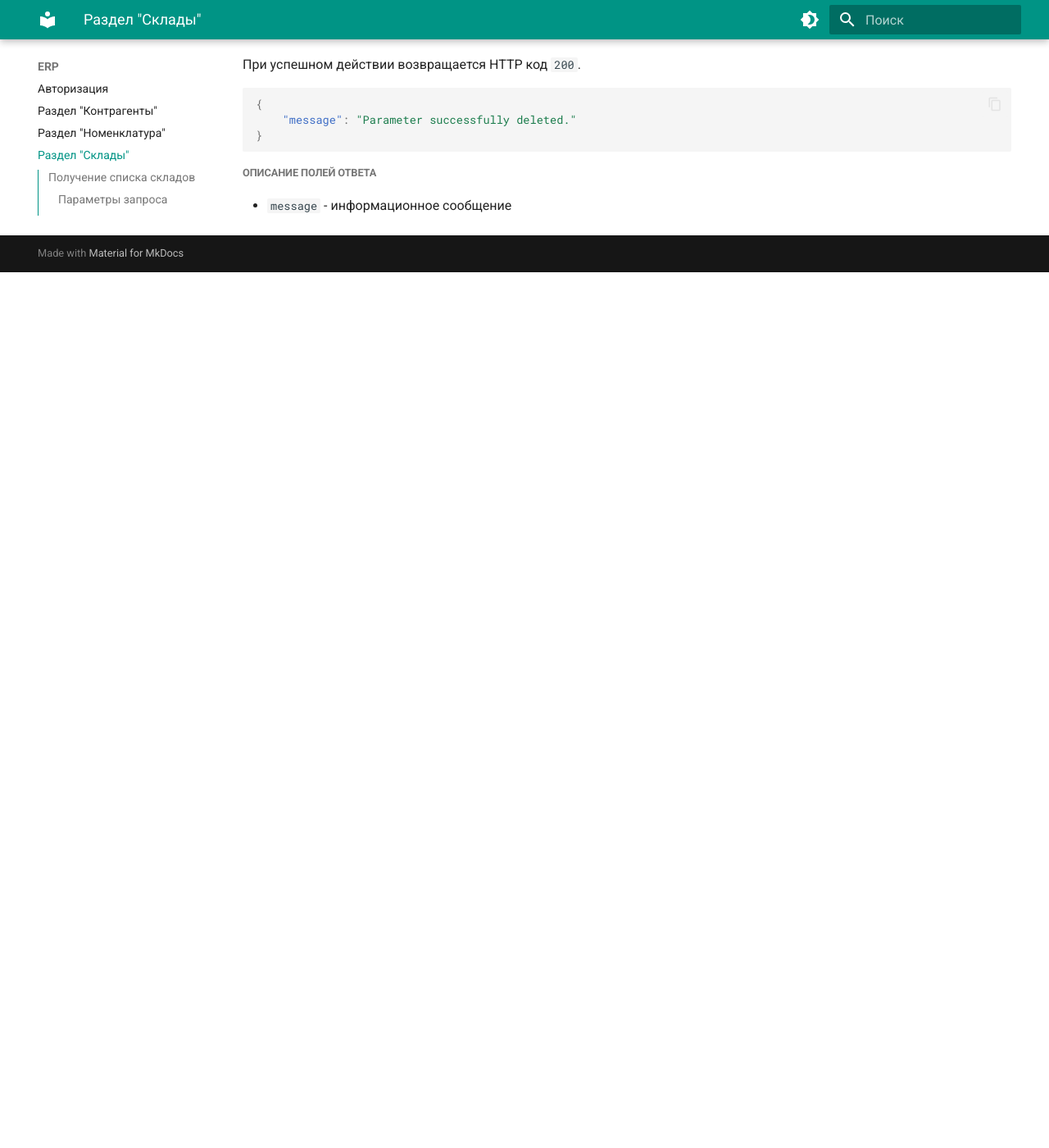
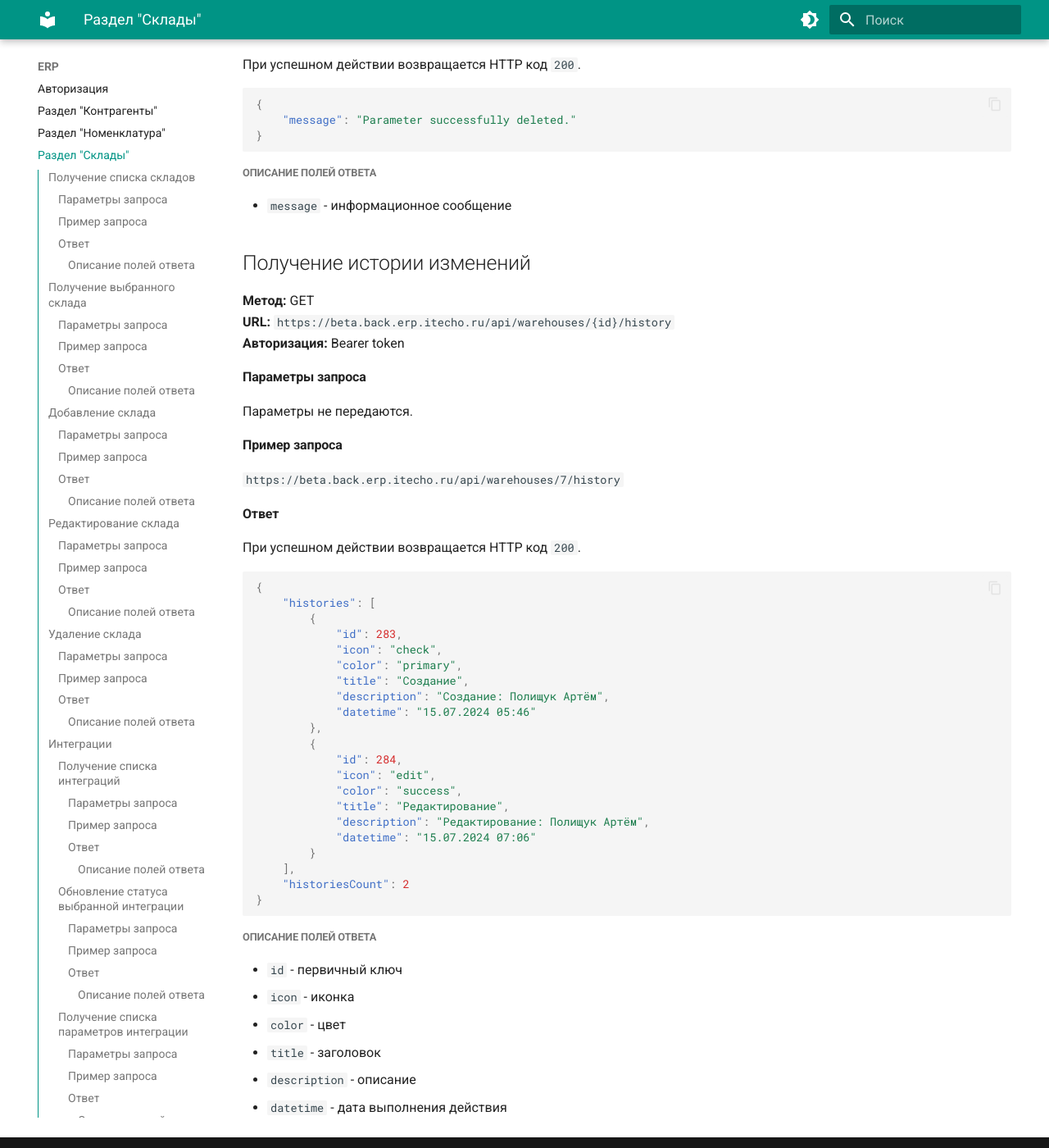
Before and after one commit to Krushanov/docs.erp.itecho.ru, an MkDocs documentation site: the page built from docs/ERP/Склады.md, in a window 1280 px wide and 1400 px high, scrolled down 13603 px. Shown: the whole window at 82% size. Built offline with MkDocs 1.6.1 and Material for MkDocs 9.7.7, drawn with Linux system fonts in a browser that asks for light colours; before the commit the page ends 13935 px from its top, so only the background shows below that.

Commit message:
Edit Склады.md file.

````diff
--- a/docs/ERP/Склады.md
+++ b/docs/ERP/Склады.md
@@ -633,3 +633,53 @@
 ##### Описание полей ответа
 
 - `message` - информационное сообщение
+
+## Получение истории изменений
+
+**Метод:** GET
+**URL:** `https://beta.back.erp.itecho.ru/api/warehouses/{id}/history`
+**Авторизация:** Bearer token
+
+#### Параметры запроса
+
+Параметры не передаются.
+
+#### Пример запроса
+
+`https://beta.back.erp.itecho.ru/api/warehouses/7/history`
+
+#### Ответ
+
+При успешном действии возвращается HTTP код `200`.
+```json
+{
+	"histories": [
+		{
+			"id": 283,
+			"icon": "check",
+			"color": "primary",
+			"title": "Создание",
+			"description": "Создание: Полищук Артём",
+			"datetime": "15.07.2024 05:46"
+		},
+		{
+			"id": 284,
+			"icon": "edit",
+			"color": "success",
+			"title": "Редактирование",
+			"description": "Редактирование: Полищук Артём",
+			"datetime": "15.07.2024 07:06"
+		}
+	],
+	"historiesCount": 2
+}
+```
+
+##### Описание полей ответа
+
+- `id` - первичный ключ
+- `icon` - иконка
+- `color` - цвет
+- `title` - заголовок
+- `description` - описание
+- `datetime` - дата выполнения действия
````
